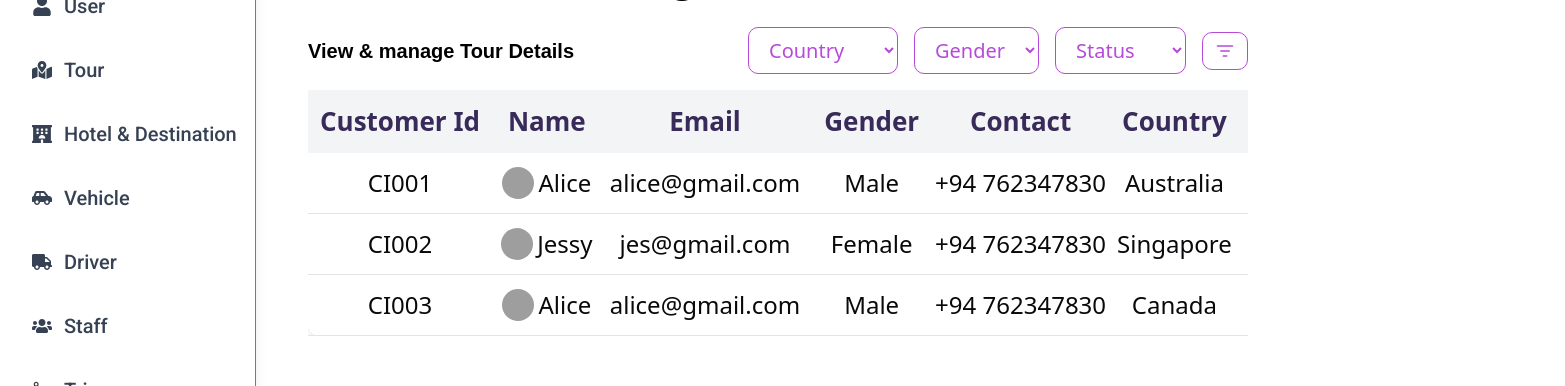
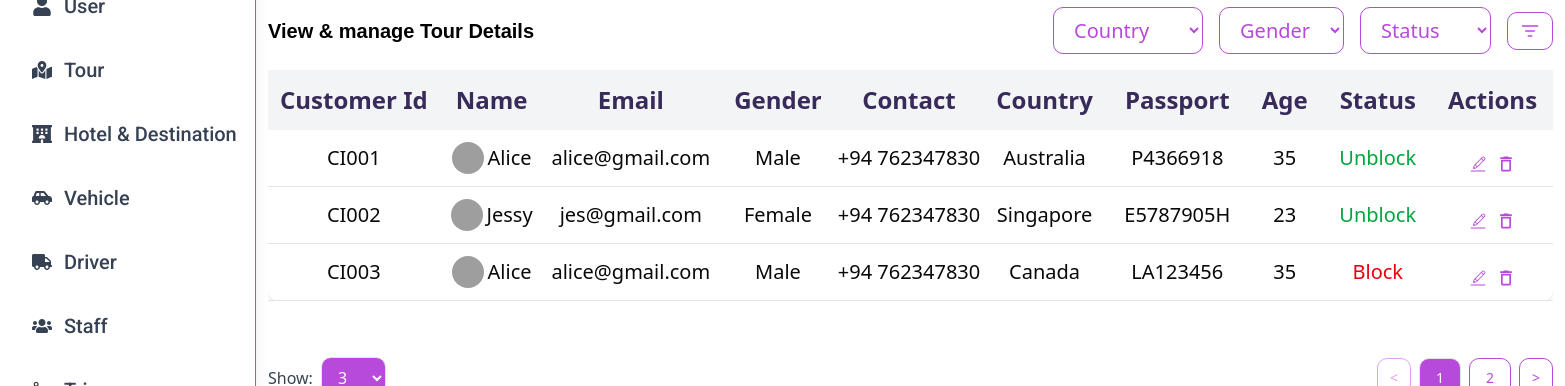
Before and after one commit to NodeKidos/V360_Frontend, a React (Vite) app: page /user in a window 1280 px wide. Shown: the part 175-561 px from the top of the page, 1565 px wide, since content can reach past the window. Built offline with nearby package versions, Linux system fonts and the light colour scheme; grey boxes are pictures that could not be loaded; a web font is replaced by a local one.

Commit message:
Text size changed

```diff
--- a/src/components/dashboard/User/UserView.tsx
+++ b/src/components/dashboard/User/UserView.tsx
@@ -84,7 +84,7 @@ const CustomerManagement = () => {
   };
 
   return (
-    <div className="h-screen flex overflow-hidden bg-white">
+    <div className="h-screen bg-white flex flex-col sm:flex-row">
       <Sidebar
         collapsed={collapsed}
         setCollapsed={setCollapsed}
@@ -94,14 +94,11 @@ const CustomerManagement = () => {
       />
 
       {/* MAIN CONTAINER */}
-    <div
-        className={`
-          flex-1 flex flex-col overflow-auto transition-all duration-300
-          ${!isMobile ? (collapsed ? "ml-2" : "ml-5") : "ml-0"}
-          ${isIPad ? "px-3 py-4" : "p-4 md:p-8"}
-        `}
-      >
-
+      <div
+  className={`flex-1 flex flex-col min-h-screen ${
+    isIPad ? "px-6 py-4 overflow-hidden" : "p-4 md:p-3"
+  }`}
+>
         <TopBar isMobile={isMobile} setSidebarOpen={setSidebarOpen} />
 
         {/* TITLE */}
@@ -238,7 +235,7 @@ const CustomerManagement = () => {
         <div className={`mb-6 ${isIPad ? "overflow-y-auto overflow-x-auto h-[40vh]" : "overflow-x-scroll lg:overflow-x-hidden"}`}>
           <table className="min-w-full bg-white shadow-sm rounded-lg">
             <thead>
-              <tr className="bg-gray-100 text-[#382A59] font-semibold text-[20px] md:text-[24px] lg:text-[26px] text-left lg:text-center">
+              <tr className="bg-gray-100 text-[#382A59] font-semibold text-[20px] md:text-[24px] lg:text-[24px] text-left lg:text-center">
                 <th className="px-3 py-3 whitespace-nowrap">Customer Id</th>
                 <th className="px-4 py-3">Name</th>
                 <th className="px-10 py-3">Email</th>
@@ -254,7 +251,7 @@ const CustomerManagement = () => {
 
             <tbody>
               {currentCustomers.map((c) => (
-                <tr key={c.id} className="border-b text-center text-[18px] md:text-[20px] lg:text-[24px]">
+                <tr key={c.id} className="border-b text-center text-[18px] md:text-[20px] lg:text-[20px]">
                   <td className="py-3">{c.id}</td>
 
                   <td className="py-3 flex items-center gap-1 lg:justify-center">
```
